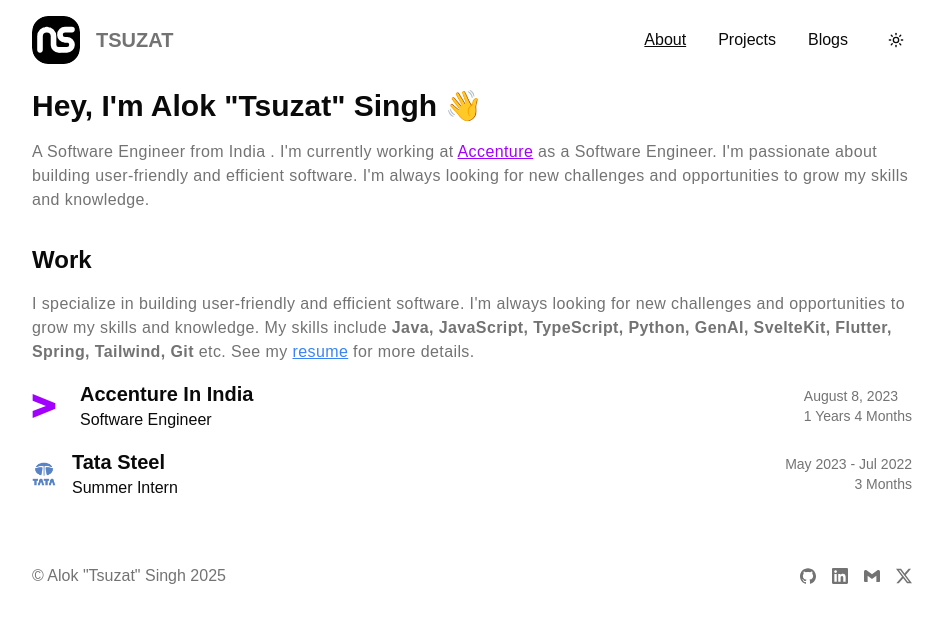
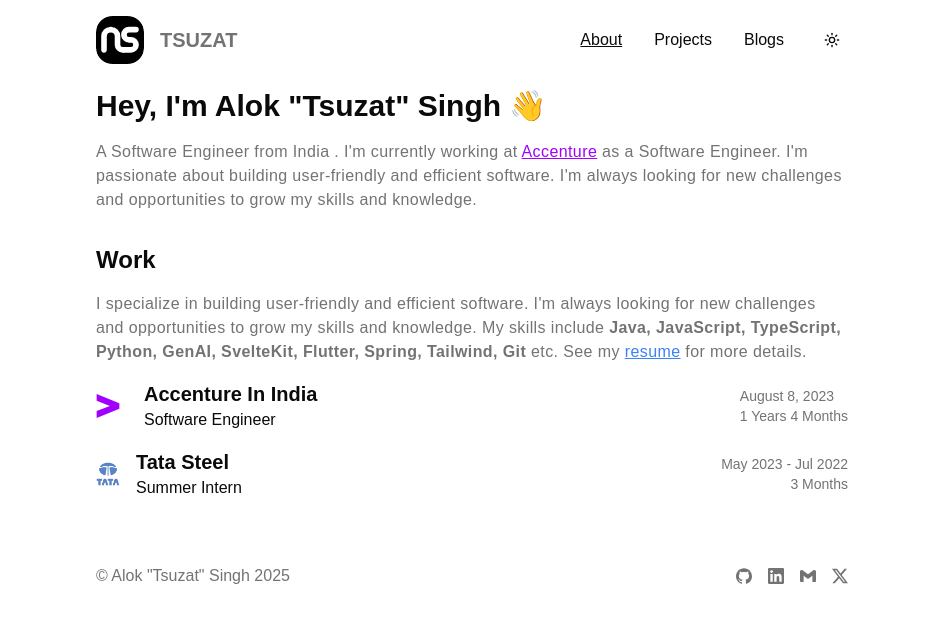
Before and after one commit to Tsuzat/tsuzat.com, a SvelteKit app: page /about in a window 1280 px wide. Shown: the top 622 px of the page, without its empty margins (168-1111 px from the left). Built offline with nearby package versions, Linux system fonts and the light colour scheme.

Commit message:
update: app.css and +layout.svelte

```diff
--- a/src/routes/+layout.svelte
+++ b/src/routes/+layout.svelte
@@ -4,6 +4,7 @@
 	import { ModeWatcher } from 'mode-watcher';
 	import Navbar from '$lib/components/custom/navbar.svelte';
 	import Footer from '$lib/components/custom/footer.svelte';
+	import Sonner from '$lib/components/ui/sonner/sonner.svelte';
 	let { children } = $props();
 </script>
 
@@ -21,7 +22,8 @@
 </svelte:head>
 
 <ModeWatcher />
-<div class="m-auto max-w-4xl p-2">
+<Sonner richColors />
+<div class="m-auto max-w-3xl p-2">
 	<Navbar />
 	{@render children()}
 	<Footer />
```
Also changed, not shown: src/app.css (indentation only).
